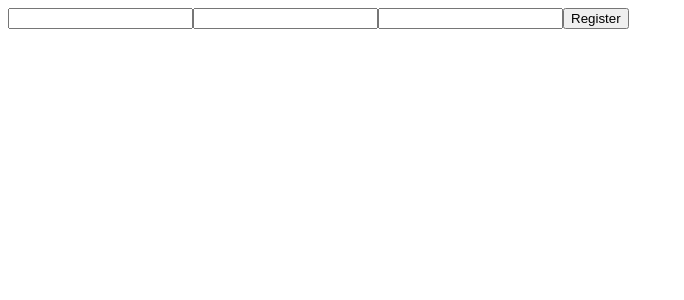
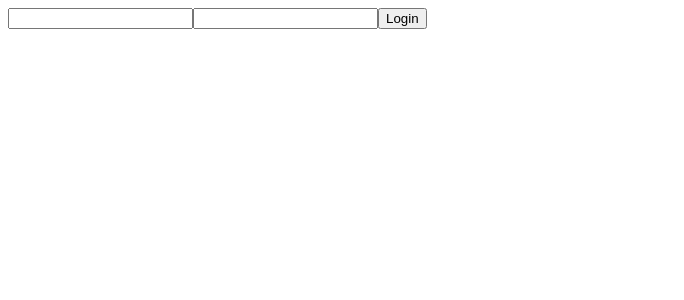
Before and after one commit to tianfanshan/FrontRedSocialWithMD, a React (Create React App) app: page /login in a window 1280 px wide. Shown: the top 300 px of the page, without its empty margins (0-684 px from the left). Built offline with nearby package versions, Linux system fonts and the light colour scheme.

Commit message:
basic components register login done

```diff
--- a/package.json
+++ b/package.json
@@ -10,6 +10,7 @@
     "react": "^18.2.0",
     "react-dom": "^18.2.0",
     "react-redux": "^8.0.2",
+    "react-router-dom": "^6.3.0",
     "react-scripts": "5.0.1",
     "web-vitals": "^2.1.4"
   },
--- a/src/App.jsx
+++ b/src/App.jsx
@@ -1,11 +1,18 @@
 import React from 'react';
 import './App.css';
 import Register from './components/Register/Register';
+import Login from './components/Login/Login';
+import {BrowserRouter, Routes ,Route} from 'react-router-dom'
 
 function App() {
   return (
     <div className="App">
-      <Register/>
+      <BrowserRouter>
+      <Routes>
+        <Route path='/login' element={<Login/>}/>
+        <Route path='/register' element={<Register/>}/>
+      </Routes>
+      </BrowserRouter>
     </div>
   );
 }
--- a/src/components/Login/Login.jsx
+++ b/src/components/Login/Login.jsx
@@ -1,8 +1,27 @@
-import React from 'react'
+import React,{useState} from 'react'
 
 const Login = () => {
+    const [formData, setFormData] = useState({
+        email:'',
+        password:''
+    })
+    const {email,password} = formData
+    const onChange = (e) => {
+        setFormData((prevState)=>({
+            ...prevState,
+            [e.target.name]:e.target.value
+        }))
+    }
+    const onSubmit = (e) => {
+        e.preventDefault()
+        console.log('formData',formData)
+    }
   return (
-    <div>Login</div>
+    <form onSubmit={onSubmit}>
+        <input type="email" name='email' value={email} onChange={onChange}/>
+        <input type="password" name='password' value={password} onChange={onChange} />
+        <button type='submit'>Login</button>
+    </form>
   )
 }
 
--- a/src/components/Register/Register.jsx
+++ b/src/components/Register/Register.jsx
@@ -15,7 +15,7 @@
     }
     const onSubmit = (e) => {
       e.preventDefault()
-      console.log('formData'.formData)
+      console.log('formData',formData)
     }
   return (
     <form onSubmit={onSubmit}>
```
Also changed, not shown: src/features/auth/authSlice.js (added), 1 other file (tests, documents, lock files or other folders).
